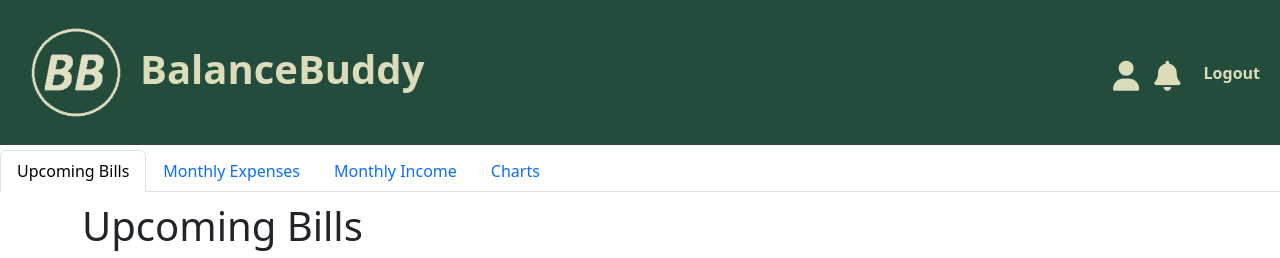
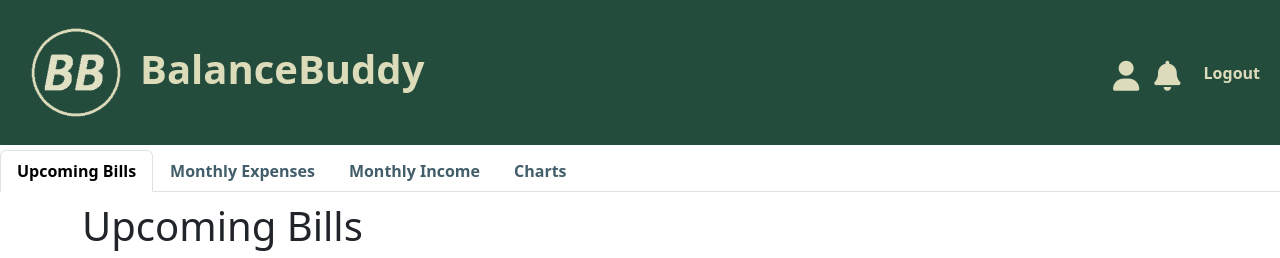
Before and after one commit to douglas86/january-hackathon-team8, a Django app: page / in a window 1280 px wide. Shown: the top 258 px of the page. Run offline with Django 5.2, Linux system fonts and the light colour scheme; the visitor is signed in with stand-in values (Sample User, id 1); data that the repository does not hold is empty; some libraries are stand-ins or nearby versions.

Commit message:
Organised css file

```diff
--- a/static/css/styles.css
+++ b/static/css/styles.css
@@ -1,5 +1,10 @@
-/*header*/
+body {
+    margin: 0;
+    padding: 0;
+    background-color: #fff;
+}
 
+/* Header Styles */
 .logo {
     width: 8rem;
     height: 8rem;
@@ -46,13 +51,7 @@
     padding-right: 10%;
 }
 
-/* Styles for the signup page */
-
-body {
-    margin: 0;
-    padding: 0;
-    background-color: #fff;
-}
+/* Hero Section Styles */
 
 #hero {
     position: relative;
@@ -82,10 +81,6 @@ body {
 p {
     margin-top: 10px;
     color: #555;
-}
-
-form {
-    margin-top: 20px;
 }
 
 /* Style form fields */
@@ -119,6 +114,11 @@ form button {
     color: #007bff;
 }
 
+/* Container Styles */
+form {
+    margin-top: 20px;
+}
+
 .dashboard {
     margin-top: 10px;
 }
@@ -140,7 +140,6 @@ form button {
 }
 
 /* Footer Styles */
-
 footer {
     position: fixed;
     bottom: 0;
@@ -157,7 +156,6 @@ footer {
 }
 
 /* General Styles */
-
 .green-background {
     background-color: #244c3c !important;
 }
@@ -167,4 +165,7 @@ footer {
     font-weight: bold;
 }
 
-/* End of Styles for the signup page */
+.text-grey {
+    color: #425e6a;
+    font-weight: bold;
+}
--- a/templates/dashboard/index.html
+++ b/templates/dashboard/index.html
@@ -7,16 +7,16 @@
     <div class="tab-container">
         <ul class="nav nav-tabs">
             <li class="nav-item">
-                <a class="nav-link active" data-toggle="tab" href="#upcomingBills">Upcoming Bills</a>
+                <a class="nav-link active text-grey" data-toggle="tab" href="#upcomingBills">Upcoming Bills</a>
             </li>
             <li class="nav-item">
-                <a class="nav-link" data-toggle="tab" href="#monthlyExpenses">Monthly Expenses</a>
+                <a class="nav-link text-grey" data-toggle="tab" href="#monthlyExpenses">Monthly Expenses</a>
             </li>
             <li class="nav-item">
-                <a class="nav-link" data-toggle="tab" href="#monthlyIncome">Monthly Income</a>
+                <a class="nav-link text-grey" data-toggle="tab" href="#monthlyIncome">Monthly Income</a>
             </li>
             <li class="nav-item">
-                <a class="nav-link" data-toggle="tab" href="#charts">Charts</a>
+                <a class="nav-link text-grey" data-toggle="tab" href="#charts">Charts</a>
             </li>
         </ul>
 
```
